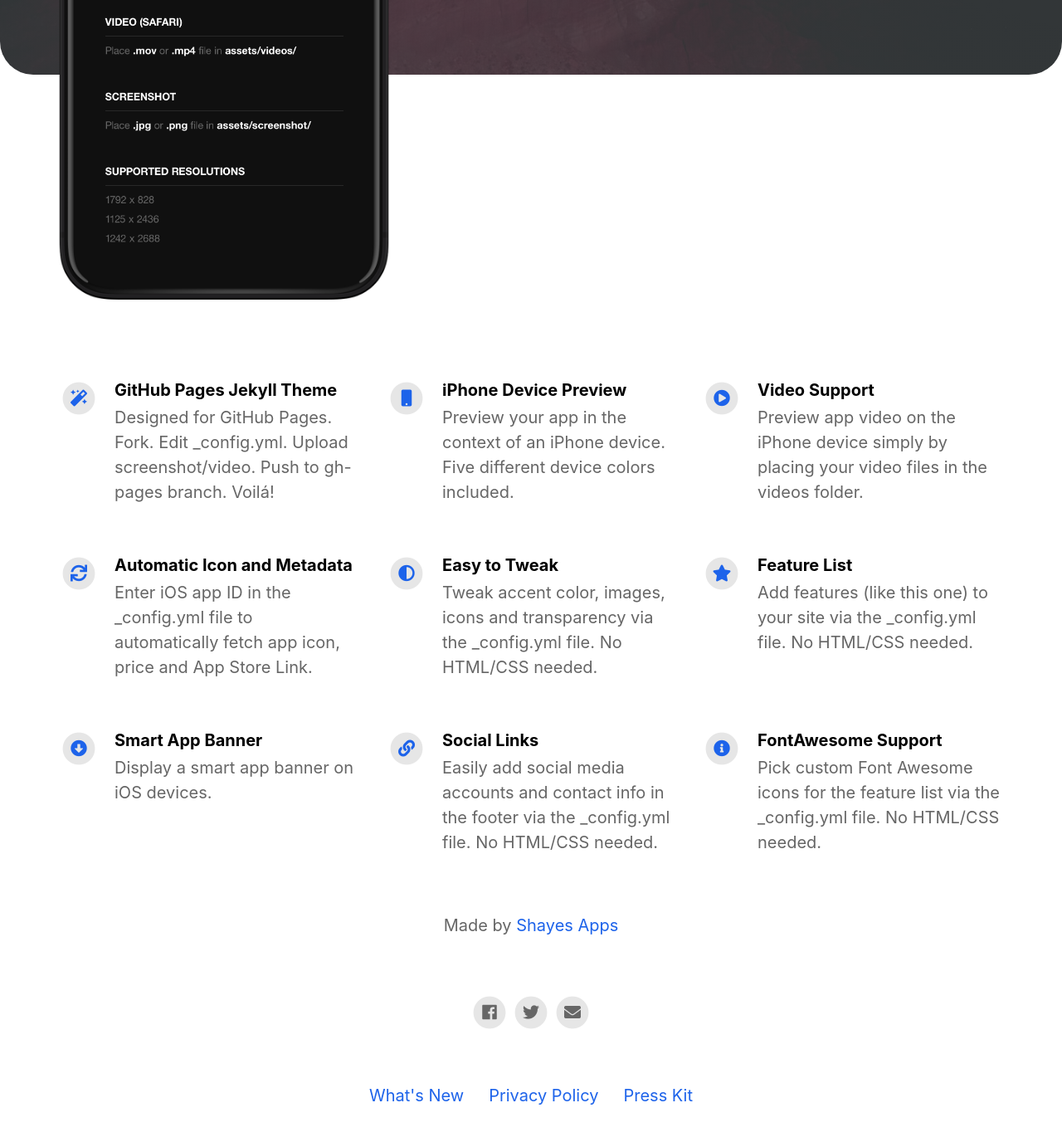
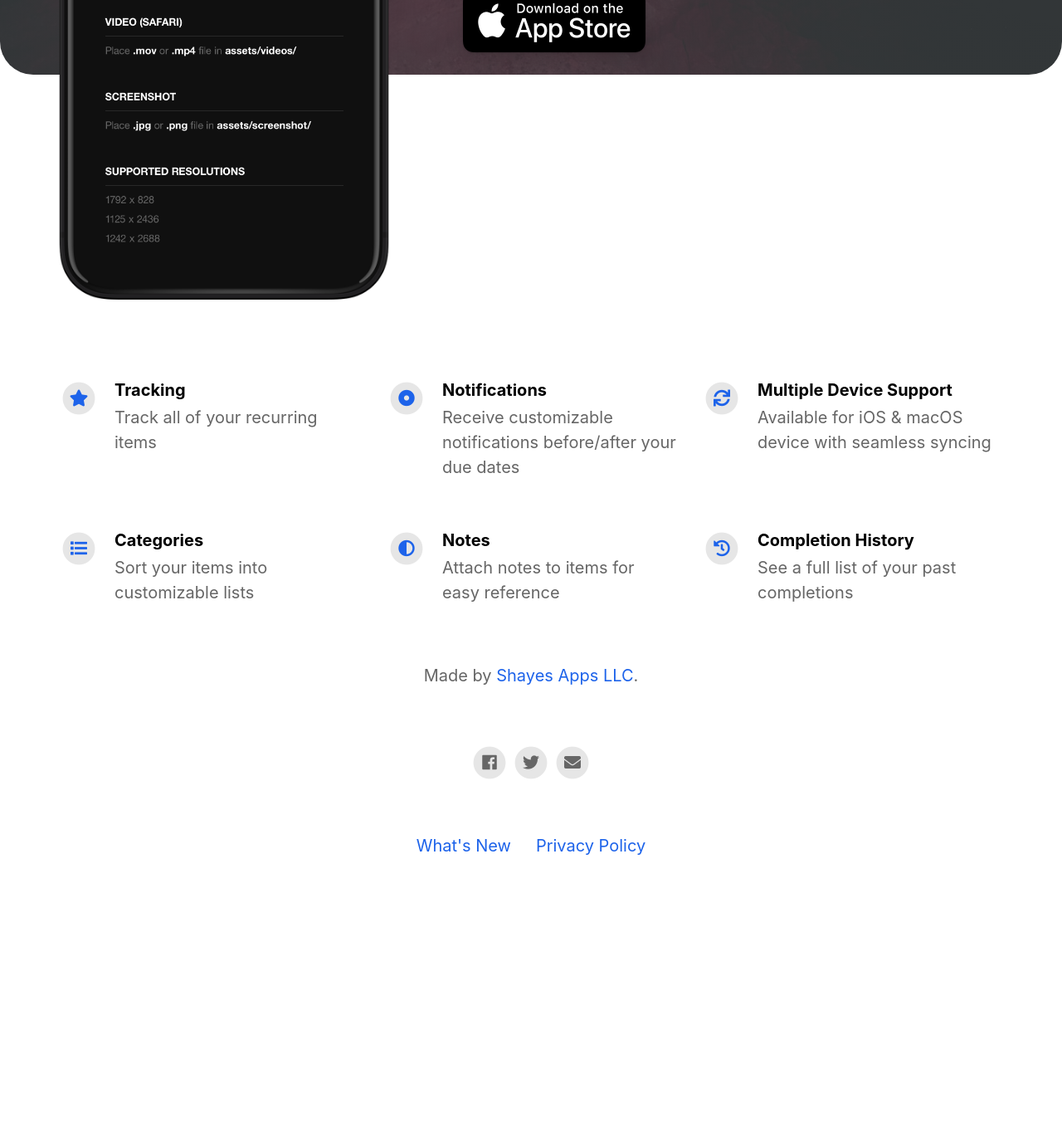
Before and after one commit to schayes04/RecurrenceWeb, a Jekyll site: the page built from index.html, in a window 1280 px wide and 1400 px high, scrolled down 624 px. Shown: the top 1370 px of the window at 83% size. Built offline with Jekyll 4.4.1, drawn with Linux system fonts in a browser that asks for light colours; nearby versions of some CDN libraries; after the commit the page ends 1723 px from its top, so only the background shows below that; some of the changed text lies outside the part shown.

Commit message:
Configuration updates

```diff
--- a/_config.yml
+++ b/_config.yml
@@ -1,25 +1,22 @@
 #page title
-page_title                                : Recurrence                                # Automatically populates with app name if not set and if iOS app ID is set. Otherwise enter manually.
+page_title                                : Recurrence
 
 # App Info
-ios_app_id                                : 1494977084                                # Required. Enter iOS app ID to automatically populate name, price and icons (e.g. 718043190).
+ios_app_id                                : 1494977084
 
-appstore_link                             :                                           # Automatically populates if not set and if iOS app ID is set. Otherwise enter manually.
-playstore_link                            :                                           # Enter Google Play Store URL.
-presskit_download_link                    : https://emilbaehr.com                                          # Enter a link to downloadable file or (e.g. public Dropbox link to a .zip file).
+appstore_link                             : https://apps.apple.com/app/apple-store/id1494977084?mt=8
+playstore_link                            :
+presskit_download_link                    :                                           # Enter a link to downloadable file or (e.g. public Dropbox link to a .zip file).
                                                                                       # Or upload your press kit file to assets and set path accordingly (e.g. "assets/your_press_kit.zip").
 
 app_icon                                  : assets/appicon.png                        # Automatically populates if not set and if iOS app ID is set.  Otherwise enter path to icon file manually.
 app_name                                  : Recurrence                                # Automatically populates if not set and if iOS app ID is set.  Otherwise enter manually.
 app_price                                 : Free                                      # Automatically populates if not set and if iOS app ID is set.  Otherwise enter manually.
-app_description                           : Write a short tagline for your app.
+app_description                           : Recurrence is an app for iOS & macOS designed to help you track all the repeating tasks in your life. Perfect for tracking chores, bill payment, renewals, and so much more!
 
 enable_smart_app_banner                   : true                                      # Set to true to show a smart app banner at top of page on mobile devices.
 
-
-
-# Information About Yourself
-your_name                                 : Shayes Apps
+your_name                                 : Shayes Apps LLC
 your_link                                 : https://www.shayesapps.com
 your_city                                 :
 email_address                             : support@shayesapps.com
@@ -29,50 +26,31 @@
 github_username                           :
 youtube_username                          :
 
-
-
-# Feature List                            Edit, add or remove features to be presented.
 features                                  :
 
-  - title                                 : GitHub Pages Jekyll Theme
-    description                           : Designed for GitHub Pages. Fork. Edit _config.yml. Upload screenshot/video. Push to gh-pages branch. Voilá!
-    fontawesome_icon_name                 : magic
+  - title                                 : Tracking
+    description                           : Track all of your recurring items
+    fontawesome_icon_name                 : star
 
-  - title                                 : iPhone Device Preview
-    description                           : Preview your app in the context of an iPhone device. Five different device colors included.
-    fontawesome_icon_name                 : mobile
+  - title                                 : Notifications
+    description                           : Receive customizable notifications before/after your due dates
+    fontawesome_icon_name                 : dot-circle
 
-  - title                                 : Video Support
-    description                           : Preview app video on the iPhone device simply by placing your video files in the videos folder.
-    fontawesome_icon_name                 : play-circle
-
-  - title                                 : Automatic Icon and Metadata
-    description                           : Enter iOS app ID in the _config.yml file to automatically fetch app icon, price and App Store Link.
+  - title                                 : Multiple Device Support
+    description                           : Available for iOS & macOS device with seamless syncing
     fontawesome_icon_name                 : sync
 
-  - title                                 : Easy to Tweak
-    description                           : Tweak accent color, images, icons and transparency via the _config.yml file. No HTML/CSS needed.
+  - title                                 : Categories
+    description                           : Sort your items into customizable lists
+    fontawesome_icon_name                 : list
+
+  - title                                 : Notes
+    description                           : Attach notes to items for easy reference
     fontawesome_icon_name                 : adjust
 
-  - title                                 : Feature List
-    description                           : Add features (like this one) to your site via the _config.yml file. No HTML/CSS needed.
-    fontawesome_icon_name                 : star
-
-  - title                                 : Smart App Banner
-    description                           : Display a smart app banner on iOS devices.
-    fontawesome_icon_name                 : arrow-alt-circle-down
-
-  - title                                 : Social Links
-    description                           : Easily add social media accounts and contact info in the footer via the _config.yml file. No HTML/CSS needed.
-    fontawesome_icon_name                 : link
-
-  - title                                 : FontAwesome Support
-    description                           : Pick custom Font Awesome icons for the feature list via the _config.yml file. No HTML/CSS needed.
-    fontawesome_icon_name                 : info-circle
-
-  - title                                 : # New Feature Title
-    description                           : # New Feature Description
-    fontawesome_icon_name                 : # Enter Font Awesome icon name (e.g. star). Find icons on fontawesome.com/icons.
+  - title                                 : Completion History
+    description                           : See a full list of your past completions
+    fontawesome_icon_name                 : history
 
 
 
--- a/_includes/footer.html
+++ b/_includes/footer.html
@@ -1,6 +1,6 @@
 <footer>
 	{% if site.your_name %}
-	<p class="footerText">Made by {% if site.your_link %}<a href="{{ site.your_link }}">{% endif %}{{ site.your_name }}{% if site.your_link %}</a>{% endif %}{% if site.your_city %} in {{ site.your_city }}{% endif %}</p>
+	<p class="footerText">Made by {% if site.your_link %}<a href="{{ site.your_link }}">{% endif %}{{ site.your_name }}{% if site.your_link %}</a>{% endif %}{% if site.your_city %} in {{ site.your_city }}{% endif %}.</p>
 	{% endif %}
 	<div class="footerIcons">
 
```
